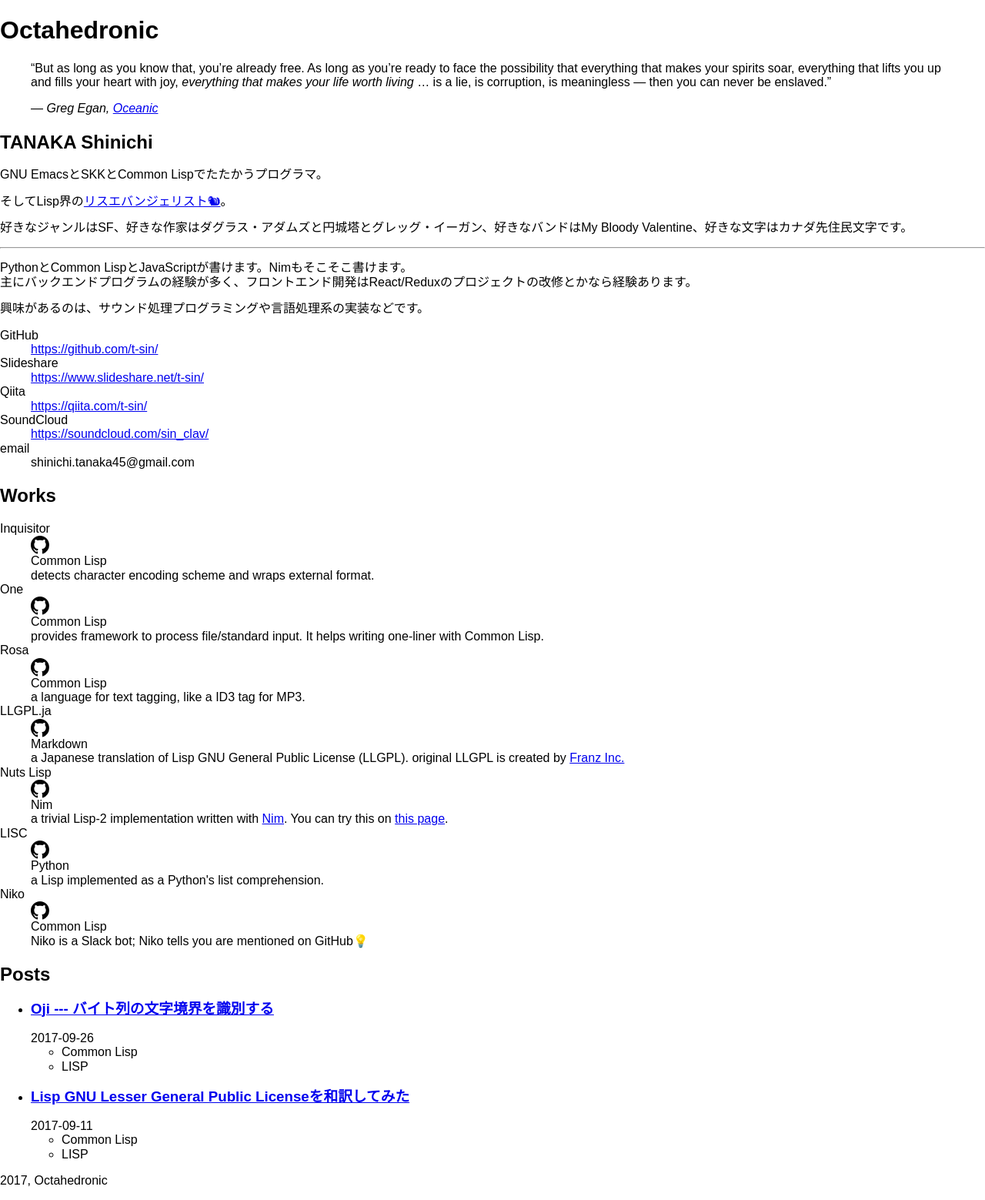
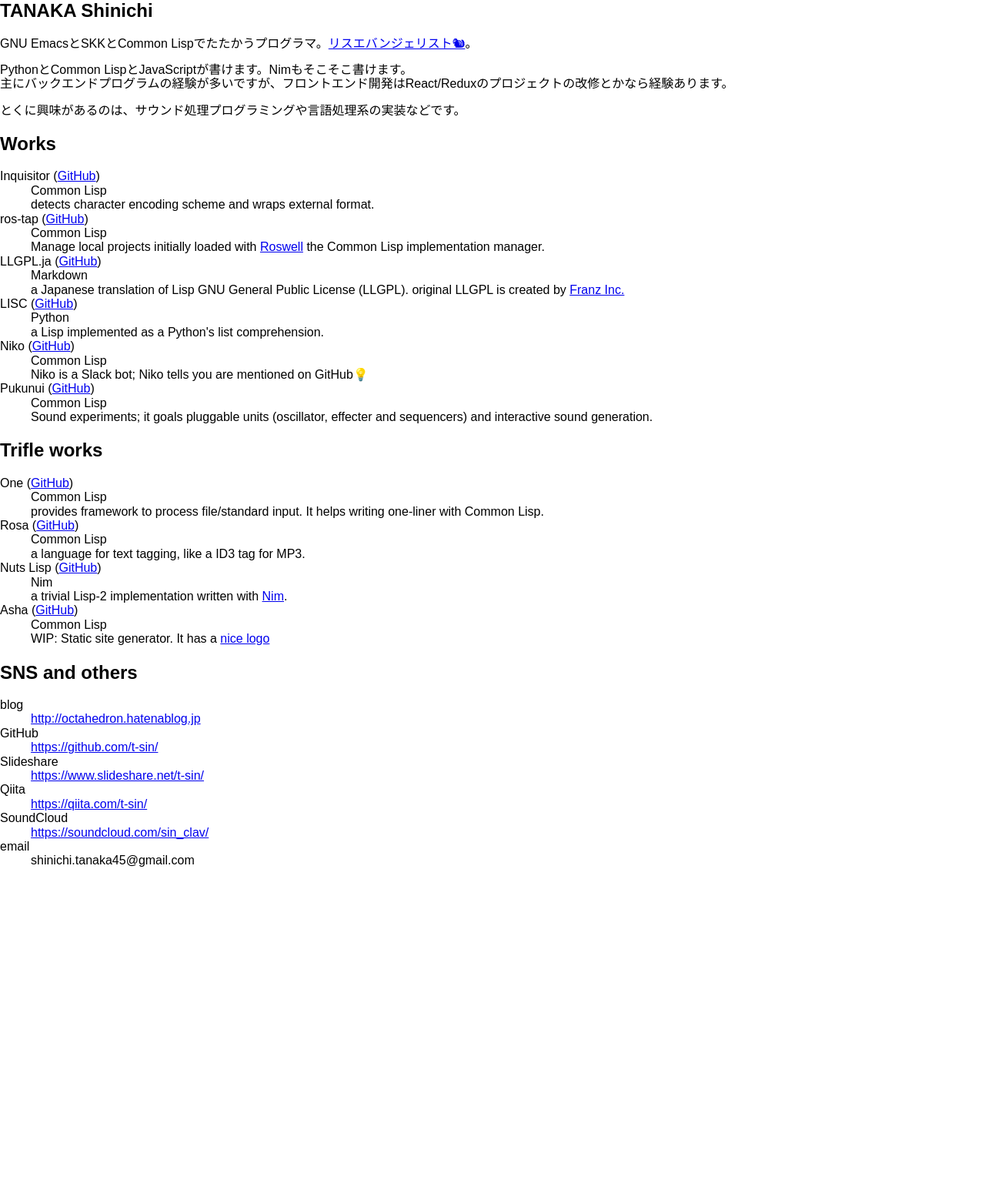
Before and after one commit to t-sin/t-sin.github.io, a plain HTML site: page index.html in a window 1280 px wide. Shown: the whole page at 77% size. After the commit the page ends 1144 px from the top, so only its background shows below. Drawn offline with nearby package versions, Linux system fonts and the light colour scheme.

Commit message:
Update portfolio

```diff
--- a/index.html
+++ b/index.html
@@ -16,165 +16,80 @@
       <global-header></global-header>
 
       <main>
-        <aboutme-section></aboutme-section>
-        <works-section></works-section>
-        <posts-section></posts-section>
+        <section>
+          <h2>TANAKA Shinichi</h2>
+          <p>GNU EmacsとSKKとCommon Lispでたたかうプログラマ。<a href="https://photos.app.goo.gl/6j5fh5tJ5ptkkQph9">リスエバンジェリスト🐿</a>。</p>
+          <p>PythonとCommon LispとJavaScriptが書けます。Nimもそこそこ書けます。<br>
+            主にバックエンドプログラムの経験が多いですが、フロントエンド開発はReact/Reduxのプロジェクトの改修とかなら経験あります。</p>
+          <p>とくに興味があるのは、サウンド処理プログラミングや言語処理系の実装などです。</p>
+        </section>
+        <section>
+          <h2>Works</h2>
+          <dl>
+            <dt>Inquisitor (<a href="https://github.com/t-sin/inquisitor">GitHub</a>)</dt>
+            <dd>Common Lisp</dd>
+            <dd>detects character encoding scheme and wraps external format.</dd>
+
+            <dt>ros-tap (<a href="https://github.com/t-sin/ros-tap">GitHub</a>)</dt>
+            <dd>Common Lisp</dd>
+            <dd>Manage local projects initially loaded with <a href="https://github.com/roswell/roswell">Roswell</a> the Common Lisp implementation manager.</dd>
+
+            <dt>LLGPL.ja (<a href="https://github.com/t-sin/LLGPL.ja">GitHub</a>)</dt>
+            <dd>Markdown</dd>
+            <dd>a Japanese translation of Lisp GNU General Public License (LLGPL). original LLGPL is created by <a href=\"http://opensource.franz.com/\">Franz Inc.</a></dd>
+
+            <dt>LISC (<a href="https://github.com/t-sin/lisc">GitHub</a>)</dt>
+            <dd>Python</dd>
+            <dd>a Lisp implemented as a Python's list comprehension.</dd>
+
+            <dt>Niko (<a href="https://github.com/t-sin/niko">GitHub</a>)</dt>
+            <dd>Common Lisp</dd>
+            <dd>Niko is a Slack bot; Niko tells you are mentioned on GitHub💡</dd>
+
+            <dt>Pukunui (<a href="https://github.com/t-sin/pukunui">GitHub</a>)</dt>
+            <dd>Common Lisp</dd>
+            <dd>Sound experiments; it goals pluggable units (oscillator, effecter and sequencers) and interactive sound generation.</dd>
+          </dl>
+
+          <h2>Trifle works</h2>
+          <dl>
+            <dt>One (<a href="https://github.com/t-sin/one">GitHub</a>)</dt>
+            <dd>Common Lisp</dd>
+            <dd>provides framework to process file/standard input. It helps writing one-liner with Common Lisp.</dd>
+
+            <dt>Rosa (<a href="https://github.com/t-sin/rosa">GitHub</a>)</dt>
+            <dd>Common Lisp</dd>
+            <dd>a language for text tagging, like a ID3 tag for MP3.</dd>
+
+            <dt>Nuts Lisp (<a href="https://github.com/t-sin/nutslisp">GitHub</a>)</dt>
+            <dd>Nim</dd>
+            <dd>a trivial Lisp-2 implementation written with <a href=\"https://nim-lang.org/\">Nim</a>.</dd>
+
+            <dt>Asha (<a href="https://github.com/t-sin/asha">GitHub</a>)</dt>
+            <dd>Common Lisp</dd>
+            <dd>WIP: Static site generator. It has a <a href="https://raw.githubusercontent.com/t-sin/asha/master/asha.gif">nice logo</a></dd>
+          </dl>
+       </section>
+        <section>
+          <h2>SNS and others</h2>
+          <dl>
+            <dt>blog</dt>
+            <dd><a href="http://octahedron.hatenablog.jp">http://octahedron.hatenablog.jp</a></dd>
+            <dt>GitHub</dt>
+            <dd><a href="https://github.com/t-sin/">https://github.com/t-sin/</a></dd>
+            <dt>Slideshare</dt>
+            <dd><a href="https://www.slideshare.net/t-sin">https://www.slideshare.net/t-sin/</a></dd>
+            <dt>Qiita</dt>
+            <dd><a href="https://qiita.com/t-sin/">https://qiita.com/t-sin/</a></dd>
+            <dt>SoundCloud</dt>
+            <dd><a href="https://soundcloud.com/sin_clav/">https://soundcloud.com/sin_clav/</a></dd>
+            <dt>email</dt>
+            <dd>shinichi.tanaka45@gmail.com</dd>
+          </dl>
+        </section>
       </main>
 
       <global-footer></global-footer>
     </div>
-    <script src="https://jp.vuejs.org/js/vue.js"></script>
-    <script>
-     Vue.component('global-header', {
-         template: '<header>' +
-                   '  <h1>Octahedronic</h1>' +
-                   '  <blockquote>' +
-                   '    <p>“But as long as you know that, you’re already free. As long as you’re ready to face the possibility that everything that makes your spirits soar, everything that lifts you up and fills your heart with joy, <em>everything that makes your life worth living</em> … is a lie, is corruption, is meaningless — then you can never be enslaved.”</p>' +
-                   '    — <cite>Greg Egan, <a href="http://www.gregegan.net/OCEANIC/Oceanic.html">Oceanic</a></cite>' +
-                   '  </blockquote>' +
-                   '</header>'
-     })
-     Vue.component('aboutme-section', {
-         template: '<section>' +
-                   '  <h2>TANAKA Shinichi</h2>' +
-                   '  <div>' +
-                   '    <p>GNU EmacsとSKKとCommon Lispでたたかうプログラマ。</p>' +
-                   '    <p>そしてLisp界の<a href="https://photos.app.goo.gl/6j5fh5tJ5ptkkQph9">リスエバンジェリスト🐿</a>。</p>' +
-                   '    <p>好きなジャンルはSF、好きな作家はダグラス・アダムズと円城塔とグレッグ・イーガン、好きなバンドはMy Bloody Valentine、好きな文字はカナダ先住民文字です。</p>' +
-                   '    <hr>' +
-                   '    <p>PythonとCommon LispとJavaScriptが書けます。Nimもそこそこ書けます。<br>' +
-                   '       主にバックエンドプログラムの経験が多く、フロントエンド開発はReact/Reduxのプロジェクトの改修とかなら経験あります。</p>' +
-                   '    <p>興味があるのは、サウンド処理プログラミングや言語処理系の実装などです。</p>' +
-                   '  </div>' +
-                   '  <dl>' +
-                   '    <dt>GitHub</dt>' +
-                   '    <dd><a href="https://github.com/t-sin/">https://github.com/t-sin/</a></dd>' +
-                   '    <dt>Slideshare</dt>' +
-                   '    <dd><a href="https://www.slideshare.net/t-sin">https://www.slideshare.net/t-sin/</a></dd>' +
-                   '    <dt>Qiita</dt>' +
-                   '    <dd><a href="https://qiita.com/t-sin/">https://qiita.com/t-sin/</a></dd>' +
-                   '    <dt>SoundCloud</dt>' +
-                   '    <dd><a href="https://soundcloud.com/sin_clav/">https://soundcloud.com/sin_clav/</a></dd>' +
-                   '    <dt>email</dt>' +
-                   '    <dd>shinichi.tanaka45@gmail.com</dd>' +
-                   '  </dl>' +
-                   '</section>'
-     })
-     Vue.component('global-footer', {
-         template: '<footer>' +
-                   '  <p>2017, Octahedronic</p>' +
-                   '</footer>'
-     })
-     Vue.component('posts-item', {
-         props: ['post'],
-         template: '<li>' +
-                   '  <h3 class="posts-title"><a v-bind:href="post.url">{{ post.title }}</a></h3>' +
-                   '  <time class="posts-time">{{ post.date }}</time>' +
-                   '  <nav class="posts-tag-cloud">' +
-                   '    <ul>' +
-                   '      <li v-for="tag in post.tags">{{ tag }}</li>' +
-                   '    </ul>' +
-                   '  </nav>' +
-                   '</li>'
-     })
-     Vue.component('works-item', {
-         props: ['work'],
-         template: '<div>' +
-                   '  <dt>{{ work.title }}</dt>' +
-                   '  <dd class="works-repos"><a v-bind:href="work.url"><svg aria-hidden="true" class="octicon octicon-mark-github" height="1.5em" version="1.1" viewBox="0 0 16 16" width="1.5em"><path fill-rule="evenodd" d="M8 0C3.58 0 0 3.58 0 8c0 3.54 2.29 6.53 5.47 7.59.4.07.55-.17.55-.38 0-.19-.01-.82-.01-1.49-2.01.37-2.53-.49-2.69-.94-.09-.23-.48-.94-.82-1.13-.28-.15-.68-.52-.01-.53.63-.01 1.08.58 1.23.82.72 1.21 1.87.87 2.33.66.07-.52.28-.87.51-1.07-1.78-.2-3.64-.89-3.64-3.95 0-.87.31-1.59.82-2.15-.08-.2-.36-1.02.08-2.12 0 0 .67-.21 2.2.82.64-.18 1.32-.27 2-.27.68 0 1.36.09 2 .27 1.53-1.04 2.2-.82 2.2-.82.44 1.1.16 1.92.08 2.12.51.56.82 1.27.82 2.15 0 3.07-1.87 3.75-3.65 3.95.29.25.54.73.54 1.48 0 1.07-.01 1.93-.01 2.2 0 .21.15.46.55.38A8.013 8.013 0 0 0 16 8c0-4.42-3.58-8-8-8z"/></svg></a></dd>' +
-                   '  <dd class="works-lang" v-for="ln in work.lang">{{ ln }}</dd>' +
-                   '  <dd class="works-desc" v-html="work.description"></dd>' +
-                   '</div>'
-     })
-     Vue.component('works-section', {
-         data: function () {
-             return {
-                 works: [
-                     {
-                         title: "Inquisitor",
-                         url: "https://github.com/t-sin/inquisitor",
-                         lang: ["Common Lisp"],
-                         description: "detects character encoding scheme and wraps external format."
-                     },
-                     {
-                         title: "One",
-                         url: "https://github.com/t-sin/one",
-                         lang: ["Common Lisp"],
-                         description: "provides framework to process file/standard input. It helps writing one-liner with Common Lisp."
-                     },
-                     {
-                         title: "Rosa",
-                         url: "https://github.com/t-sin/rosa",
-                         lang: ["Common Lisp"],
-                         description: "a language for text tagging, like a ID3 tag for MP3."
-                     },
-                     {
-                         title: "LLGPL.ja",
-                         url: "https://github.com/t-sin/LLGPL.ja",
-                         lang: ["Markdown"],
-                         description: "a Japanese translation of Lisp GNU General Public License (LLGPL). original LLGPL is created by <a href=\"http://opensource.franz.com/\">Franz Inc.</a>"
-                     },
-                     {
-                         title: "Nuts Lisp",
-                         url: "https://github.com/t-sin/nutslisp",
-                         lang: ["Nim"],
-                         description: "a trivial Lisp-2 implementation written with <a href=\"https://nim-lang.org/\">Nim</a>. You can try this on <a href=\"https://t-sin.github.io/nutslisp\">this page</a>."
-                     },
-                     {
-                         title: "LISC",
-                         url: "https://github.com/t-sin/lisc",
-                         lang: ["Python"],
-                         description: "a Lisp implemented as a Python's list comprehension."
-                     },
-                     {
-                         title: "Niko",
-                         url: "https://github.com/t-sin/niko",
-                         lang: ["Common Lisp"],
-                         description: "Niko is a Slack bot; Niko tells you are mentioned on GitHub💡"
-                     }
-                 ]
-             }
-         },
-         template: '<section>' +
-                   '  <h2>Works</h2>' +
-                   '  <dl class="works">' +
-                   '    <works-item v-for="work in works" :key="work.url"' +
-                   '                v-bind:work="work"></works-item>' +
-                   '  </dl>' +
-                   '</section>'
-     })
-     Vue.component('posts-section', {
-         data: function() {
-             return {
-                 posts: [
-                     {
-                         title: "Oji --- バイト列の文字境界を識別する",
-                         url: "http://octahedron.hatenablog.jp/entry/2017/09/26/123715",
-                         date: "2017-09-26",
-                         tags: ["Common Lisp", "LISP"]
-                     },
-                     {
-                         title: "Lisp GNU Lesser General Public Licenseを和訳してみた",
-                         url: "http://octahedron.hatenablog.jp/entry/2017/09/11/113114",
-                         date: "2017-09-11",
-                         tags: ["Common Lisp", "LISP"]
-                     }
-                 ]
-             }
-         },
-         template: '<section>' +
-                   '  <h2>Posts</h2>' +
-                   '  <ul class="posts">' +
-                   '    <posts-item v-for="post in posts" :key="post.url"' +
-                   '                v-bind:post="post">' +
-                   '    </posts-item>' +
-                   '  </ul>' +
-                   '</section>'
-     })
-     var app = new Vue({
-         el: "#app",
-         data: {}
-     })
-    </script>
   </body>
 </html>
```
